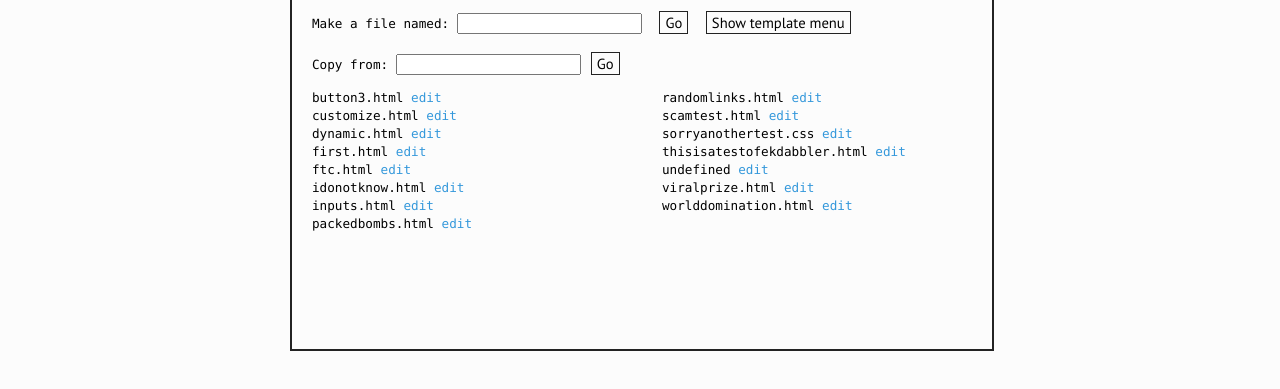
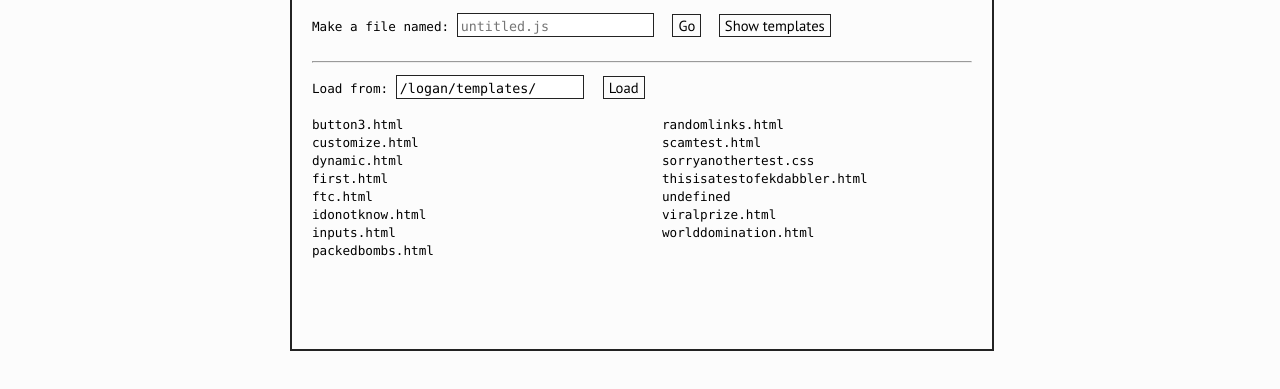
Before and after one commit to lengstrom/codezoo, a website: page static/dir.html in a window 1280 px wide. Shown: the part 253-642 px from the top of the page. Drawn offline with Linux system fonts and the light colour scheme.

Commit message:
ADded more to new file feature

```diff
--- a/static/css/dir.css
+++ b/static/css/dir.css
@@ -18,6 +18,12 @@
 }
 
 .item {
+	-webkit-touch-callout: none;
+	-webkit-user-select: none;
+	-khtml-user-select: none;
+	-moz-user-select: none;
+	-ms-user-select: none;
+	user-select: none;
 	margin-bottom: 3px;
 }
 
@@ -44,4 +50,13 @@
 }
 
 #files {
+
 }
+
+#fileToMake {
+	width:190px;
+}
+
+#templateDir {
+	width:181px;
+}
--- a/static/css/edit.css
+++ b/static/css/edit.css
@@ -7,6 +7,12 @@ body {
 	width:100%;
 	color:#232323;
 	font-size: 11pt;
+	-webkit-touch-callout: none;
+	-webkit-user-select: none;
+	-khtml-user-select: none;
+	-moz-user-select: none;
+	-ms-user-select: none;
+	user-select: none;
 }
 
 #editor {
--- a/static/css/style.css
+++ b/static/css/style.css
@@ -1,7 +1,7 @@
 @import url(http://fonts.googleapis.com/css?family=PT+Sans);
 html, body {
 	font-size:9.5pt;
-	font-family: Monaco;
+	font-family: Monaco, menlo, monospace;
 	/*line-height: 15px;*/
 	background-color:rgb(252, 252, 252);
 	margin:0;
@@ -48,10 +48,38 @@ a:hover {
 	float:right;
 	margin-left:10px;
 	cursor:pointer;
-	font-family: "PT Sans", Helvatica
+	font-family: "PT Sans", Sans;
+	-webkit-touch-callout: none;
+	-webkit-user-select: none;
+	-khtml-user-select: none;
+	-moz-user-select: none;
+	-ms-user-select: none;
+	user-select: none;
 }
 
 .button:hover {
 	background-color:#232323;
 	color:rgb(252, 252, 252);
 }
+
+input {
+	padding-left: 3px;
+	padding-top: 5px;
+	font-family: Monaco, menlo, monospace;
+	padding-bottom: 2px;
+	border:1px solid #232323;
+}
+
+input[type=text] {
+	-webkit-transition: all 0.20s ease-in-out;
+	-moz-transition: all 0.20s ease-in-out;
+	-ms-transition: all 0.20s ease-in-out;
+	-o-transition: all 0.20s ease-in-out;
+	outline: none;
+	margin: 5px 1px 3px 0px;
+}
+
+input[type=text]:focus {
+	box-shadow: 0 0 5px #3498db;
+	border: 1px solid #3498db;
+}
--- a/static/dir.html
+++ b/static/dir.html
@@ -14,19 +14,39 @@
 		<div id = 'newFile'>
 			<div class='header'>Make a new file</div>
 			<div>
-				Make a file named: <input type = 'text'/> <div class = 'button' style = 'display:inline-block;float:none;'>Go</div> <div class = 'button' style = 'display:inline-block;float:none;'>Show template menu</div>
+				<span class = 'nomono'> Make a file named:</span> <input id = 'fileToMake' placeholder='untitled.js' type = 'text'/> <div class = 'button' style = 'display:inline-block;float:none;'>Go</div> <div class = 'button' id = 'toggleTemplates' style = 'display:inline-block;float:none;'>Show templates</div>
 			</div>
 			<br>
-			<div> Copy from: <input type = 'text'/><div class = 'button' style = 'display:inline-block;float:none;'>Go</div></div>
-			<br>
-			<div id = 'files'></div>
-			<br>
+			<div id = 'templates'>
+				<hr>
+				<div> <span>Load from: </span><input type = 'text' id = 'templateDir' placeholder='/logan/templates/' value='/logan/templates/'/><div class = 'button' style = 'margin-left:18px;display:inline-block;float:none;'>Load</div></div>
+				<br>
+				<div id = 'files'></div>
+			</div>
 
 		</div>
 		<script type='text/javascript' src='/static/js/jquery.js'></script>
 		<script type='text/javascript' src='/static/js/helpers.js'></script>
 		<script type='text/javascript'>
+			jQuery.fn.highlight = function () {
+				$(this).each(function () {
+					var el = $(this);
+					$("<div/>")
+					.width(el.outerWidth())
+					.height(el.outerHeight())
+					.css({
+						"position": "absolute",
+						"left": el.offset().left,
+						"top": el.offset().top,
+						"background-color": "#2ecc71",
+						"opacity": ".7",
+						"z-index": "9999999"
+					}).appendTo('body').fadeOut(1000).queue(function () { $(this).remove(); });
+				});
+			}
+
 			$('#newFile').hide();
+			$('#toggleTemplates').click(toggleTemplates);
 			var dirs = ["button3.html","competition/","customize.html","dangerous/","dynamic.html","first.html","ftc.html","idonotknow.html","inputs.html","packedbombs.html","randomlinks.html","scamtest.html","sorryanothertest.css","test1/","thisisanothertest/","thisisatestofekdabbler.html","undefined","viralprize.html","worlddomination.html"];
 
 			setUpUI();
@@ -40,6 +60,8 @@
 			}
 
 			function loadDirs(dirList, target, colWidthCutoff) { //
+				var notNewFile = !target;
+
 				if (!target) {
 					target = $(".cols");
 				}
@@ -91,19 +113,21 @@
 				dirs = dirs.concat(files);
 
 				for (var i = 0; i < dirs.length; i++) {
+					var subPath = dirs[i];
 					var colNum = Math.floor(i/dirsPerCol);
 					var item = $('<div>', {class:'item'});
-					var itemName = $("<span>", {class:'itemName', text:dirs[i], title:"View " + join(window.location.pathname, dirs[i])});
+					var itemName = $("<span>", {class:'itemName', text:subPath, title:"View " + join(window.location.pathname, subPath)});
 					item.append(itemName);
 					// var auxClass = colNum == numCols - 1 ? 'auxText' : 'auxText bordered';
 					var auxText = $('<span>', {class:'', html:'&nbsp;'});
-					if (dirs[i].charAt(dirs[i].length - 1) != '/') {
-						var editText = $('<a>', {class:'editText', text:'edit', href:join('/edit/', window.location.pathname.substr('/view/'.length), dirs[i]), title:"Edit " + join(window.location.pathname, dirs[i])});
+					if (subPath.charAt(subPath.length - 1) != '/' && notNewFile) {
+						var editText = $('<a>', {class:'editText', text:'edit', href:join('/edit/', window.location.pathname.substr('/view/'.length), subPath), title:"Edit " + join(window.location.pathname, subPath)});
 
 						auxText.append(editText);
 					}
 
 					item.append(auxText);
+					makeFileCallback(location, subPath, notNewFile, item);
 					cols[colNum].append(item);
 					if (item[0].offsetWidth < item[0].scrollWidth) {
 						auxText.attr('class','auxText');
@@ -111,10 +135,39 @@
 				}
 			}
 
+			function makeFileCallback(location, subPath, notNewFile, item) {
+				if (notNewFile) {
+					item.click(function(){
+						window.location = join(window.location.pathname, subPath);
+					});
+				} else {
+					item.click(function(){
+						var prevVal = $('#fileToMake').val();
+						debugger;
+						q = prevVal.lastIndexOf('/');
+						prevVal = prevVal.substr(0, q);
+						$('#fileToMake').val(prevVal + (prevVal != '' && prevVal.charAt(prevVal.length - 1) != '/' ? '/' : '')+ subPath);
+						$('#fileToMake').highlight();
+					});
+				}
+			}
+
 			(function showNewfile() {
 				$('#newFile').show();
 				loadDirs(["button3.html","customize.html","dynamic.html","first.html","ftc.html","idonotknow.html","inputs.html","packedbombs.html","randomlinks.html","scamtest.html","sorryanothertest.css","thisisatestofekdabbler.html","undefined","viralprize.html","worlddomination.html"], $('#files'))
 			})();
+
+			function toggleTemplates() {
+				var templates = $("#templates");
+				var toggleTemplates = $("#toggleTemplates");
+				if (templates.is(':visible')) {
+					toggleTemplates.html('Hide templates');
+				} else {
+					toggleTemplates.html('Show templates');
+				}
+
+				templates.toggle();
+			}
 		</script>
 	</body>
 </html>
```
